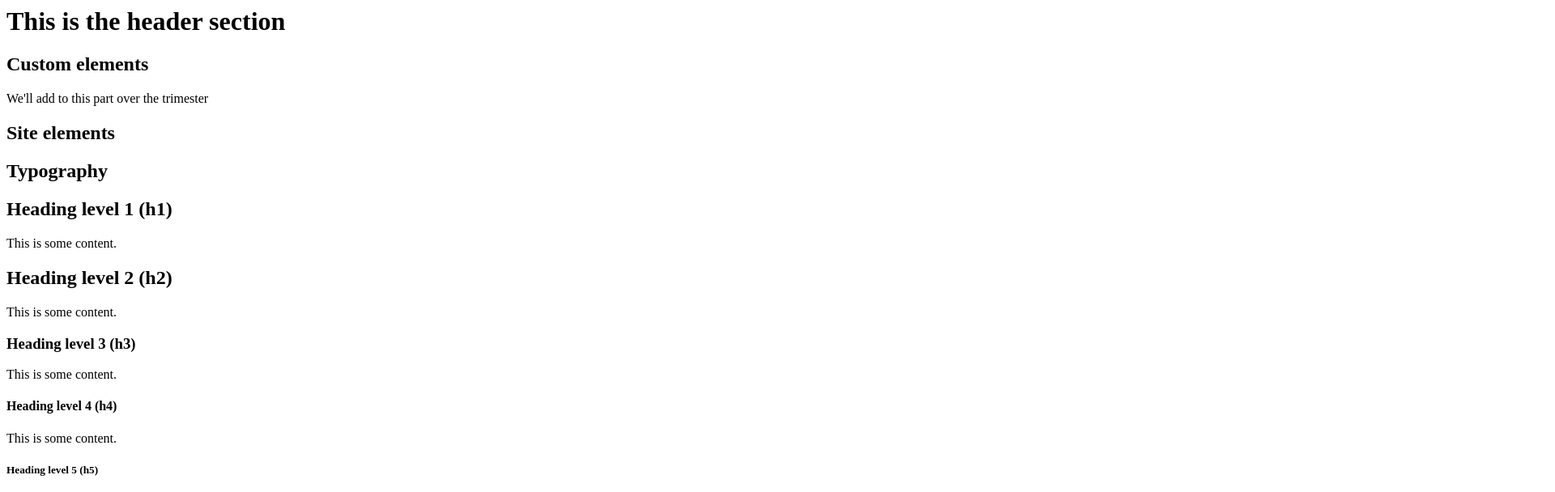
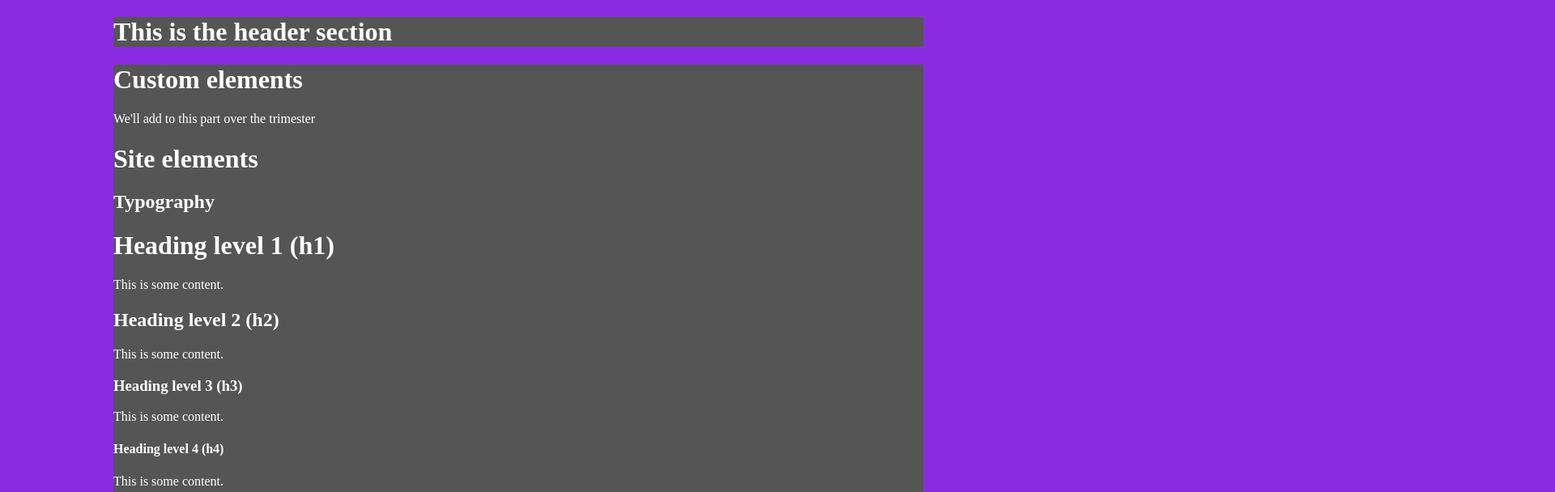
Before and after one commit to Aaroncachia23/WEB-DESIGN-PORTFOLIO-SITE, a plain HTML site: page index.html in a window 1280 px wide. Shown: the top 608 px of the page at 81% size, 1920 px wide, since content can reach past the window. Drawn offline with Linux system fonts and the light colour scheme.

Commit message:
All the text is the same colour

```diff
--- a/index.html
+++ b/index.html
@@ -1,5 +1,5 @@
 <meta name="viewport" content="width=device-width, initial-scale= 1 ">
-
+<link rel="stylesheet" href="resources/css/style.css">
 <!doctype html>
 
 
--- a/resources/css/style.css
+++ b/resources/css/style.css
@@ -15,14 +15,18 @@ body {
 
 /* -------------------- HEADINGS AND TYPE */
 
-h1 {
+h1,
+h2,
+h3,
+h4,
+h5,
+p,
+li,
+summary,
+cite {
     color: white;
 }
 
-h2 {color: white;
-}
-
-p {color: white;}
 
 /* -------------------- LAYOUTS */
 
```
